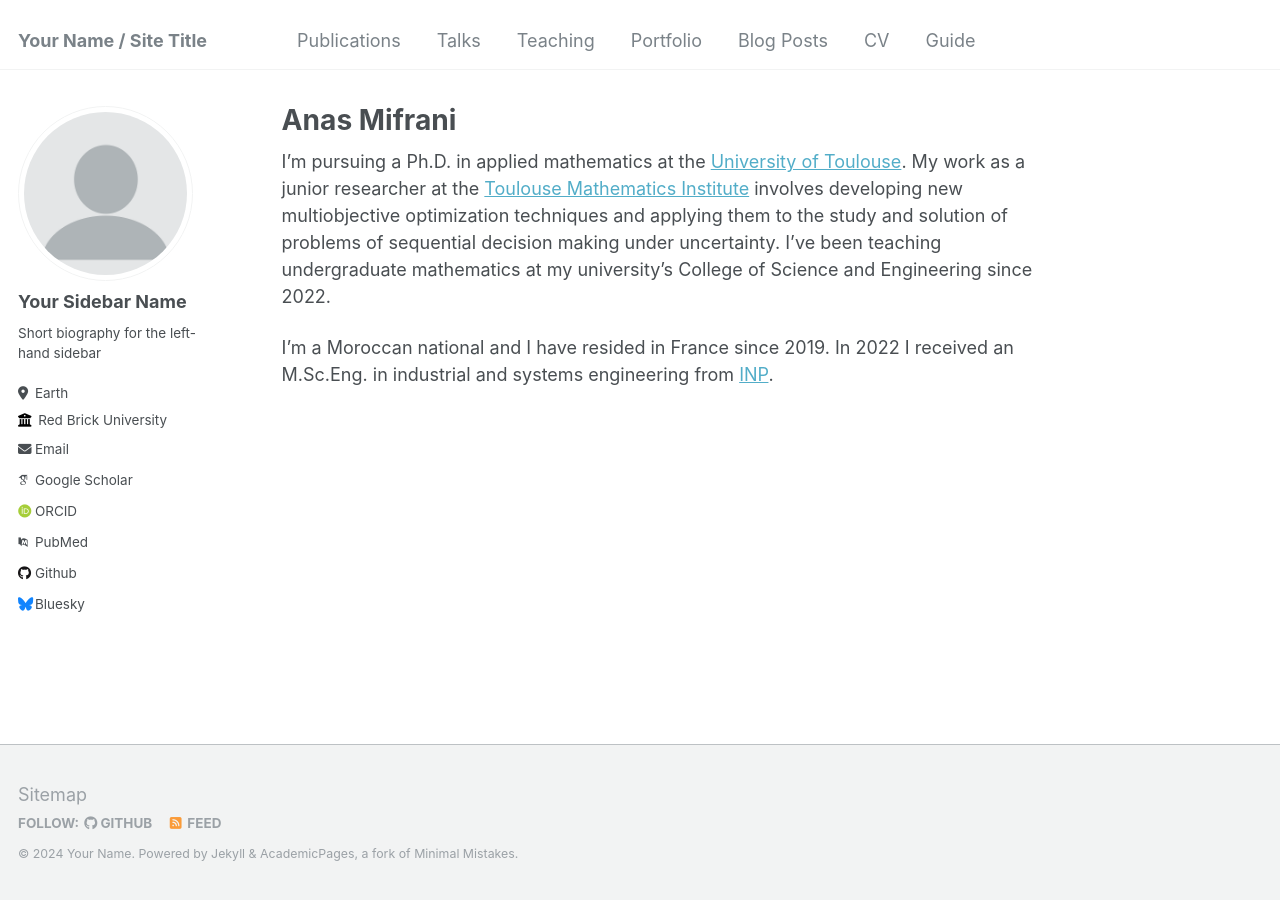
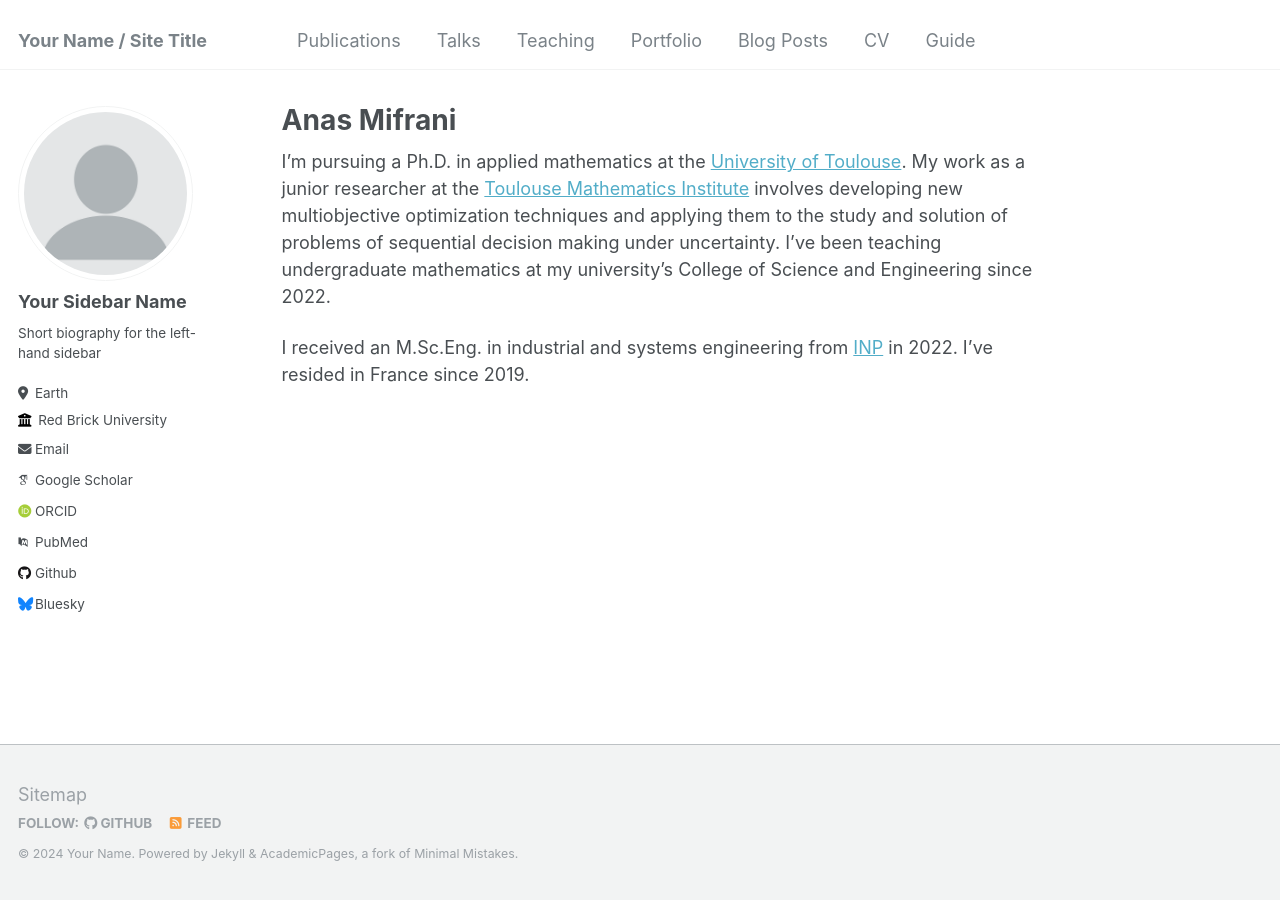
Before and after one commit to anmifrani/anmifrani.github.io, a Jekyll site: the page built from _pages/about.md, in a window 1280 px wide. Built offline with Jekyll 4.4.1, drawn with Linux system fonts in a browser that asks for light colours; some web fonts are replaced.

Commit message:
Update about.md

```diff
--- a/_pages/about.md
+++ b/_pages/about.md
@@ -9,4 +9,4 @@ redirect_from:
 
 I'm pursuing a Ph.D. in applied mathematics at the [University of Toulouse](https://en.univ-toulouse.fr/). My work as a junior researcher at the [Toulouse Mathematics Institute](https://math.univ-toulouse.fr/en/) involves developing new multiobjective optimization techniques and applying them to the study and solution of problems of sequential decision making under uncertainty. I've been teaching undergraduate mathematics at my university's College of Science and Engineering since 2022.
 
-I'm a Moroccan national and I have resided in France since 2019. In 2022 I received an M.Sc.Eng. in industrial and systems engineering from [INP](https://www.inp-toulouse.fr/en/index.html).
+I received an M.Sc.Eng. in industrial and systems engineering from [INP](https://www.inp-toulouse.fr/en/index.html) in 2022. I've resided in France since 2019.
```
